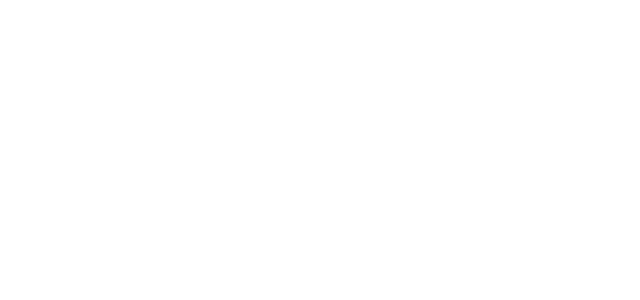
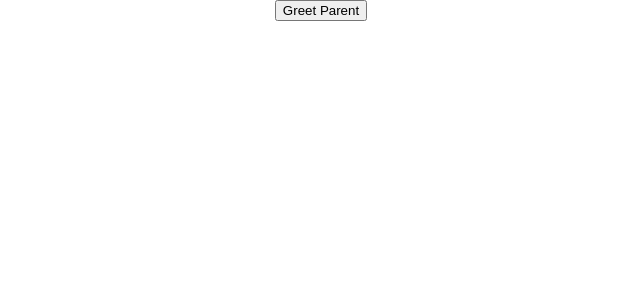
Before and after one commit to jegbune/React.useState, a React (Create React App) app: page / in a window 1280 px wide. Shown: the top 300 px of the page, without its empty margins (319-959 px from the left). Built offline with nearby package versions, Linux system fonts and the light colour scheme.

Commit message:
React on ParentComponent and ChildComponent props

```diff
--- a/src/components/ChildComponent.js
+++ b/src/components/ChildComponent.js
@@ -1,9 +1,9 @@
 import React from 'react'
 
-function ChildComponent() {
+function ChildComponent(props) {
     return (
         <div>
-            <button>Greet Parent</button>
+            <button onClick={props.greetHandler}>Greet Parent</button>
         </div>
     )
 }
--- a/src/components/ParentComponent.js
+++ b/src/components/ParentComponent.js
@@ -17,12 +17,12 @@
     }
 
     render() {
-        return
+        return (
          <div>
             <ChildComponent greetHandler= {this.greetParent} />
          </div>
 
-    }
+    )}
 }
 
 export default ParentComponent
```
